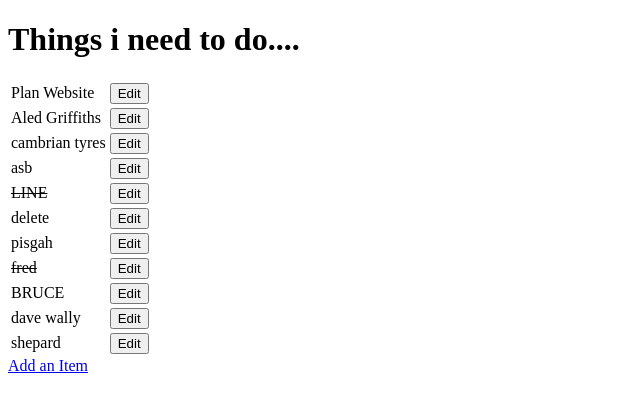
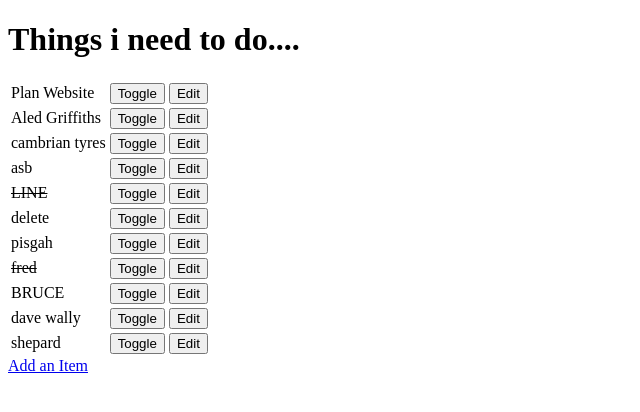
Before and after one commit to aledgriffiths79/django_todo, a Django app: page / in a window 1280 px wide. Shown: the top 412 px of the page, without its empty margins (0-640 px from the left). Run offline with Django 3.2, Linux system fonts and the light colour scheme; data comes from the database, SQL or seed files in the repository; both versions use the stored data as it was after the commit.

Commit message:
Toggle an items status: A button that we'll be able to use to toggle the status of a todo item, It will allow us to update the satus of an item without having to go to the edit page and fill out the form By wiring a button up to a new view that will update the done value of the item

```diff
--- a/django_todo/urls.py
+++ b/django_todo/urls.py
@@ -16,7 +16,7 @@ Including another URLconf
 from django.conf.urls import url
 from django.contrib import admin
 # add functions from the views.py file here:
-from todo.views import get_todo_list, create_an_item, edit_an_item
+from todo.views import get_todo_list, create_an_item, edit_an_item, toggle_status
 
 # the contruction of belows patterns in the () is the end of the url name i.e. www.sport/football.co.uk (football) and the function that affiliates that url
 urlpatterns = [
@@ -24,6 +24,7 @@ urlpatterns = [
     url(r'^$', get_todo_list),
     url(r'^add$', create_an_item),
     # \d is for digit between 0-9 and with the + u can have any number. ?P to say this is going to be an expression
-    url(r'^edit/(?P<id>\d+)$', edit_an_item)
+    url(r'^edit/(?P<id>\d+)$', edit_an_item),
+    url(r'^toggle/(?P<id>\d+)$', toggle_status)
 ]
 # r in the url patterns above stands for regular expression
--- a/todo/models.py
+++ b/todo/models.py
@@ -1,6 +1,6 @@
 from django.db import models
 
-# Create your models here.
+# Create your models here. Item will be a model that was created in a models.py file. Models is the structure of a database entry i.e name, done.
 class Item(models.Model):
   name = models.CharField(max_length=30, blank=False)
   done = models.BooleanField(blank=False, default=False)
--- a/todo/templates/todo_list.html
+++ b/todo/templates/todo_list.html
@@ -19,8 +19,15 @@
       {% endif %}
 
       <td>
+        <!-- ONCE THE BUTTON is pressed it will send a POST request to toggle url, i,e, form method=POST -->
+        <form method="POST" action="toggle/{{ item.id }}">{% csrf_token %}<input type="submit" value="Toggle"></form>
+      </td>
+
+      <td>
         <!-- action value (edit) will be the url -->
         <!-- each item will have an automatic id given by django -->
+        <!-- dont need a csrf_token because we are not posting data to the page we're only retrieving data -->
+        <!-- BELOW: method of GET and action of edit: this tell us that we want to get something from a url edit -->
         <form method="GET" action="edit/{{ item.id }}"><input type="submit" value="Edit"></form>
       </td>
     </tr>
--- a/todo/views.py
+++ b/todo/views.py
@@ -30,9 +30,9 @@ def create_an_item(request):
   return render(request, 'item_form.html', {'form': form})
 
 def edit_an_item(request, id):
-  # i want to get the object from the item model and the specific 1 i want is the primary key pk with value equal to the id
+  # i want to get the object from the item model and the specific 1 i want is the primary key pk with value equal to the id. pk stands for primary key, it is like the ObjectId of a data entry in mongodb. A primary key is unique to a specific entry in the database.
   item = get_object_or_404(Item, pk=id)
-  # saving the instance of this object
+  # saving the instance of this object. Creating a new instance of item, means adding a new entry to the database in the Item table.
 
   if request.method == 'POST':
     form = ItemForm(request.POST, instance=item)
@@ -45,3 +45,10 @@ def edit_an_item(request, id):
   return render(request, 'item_form.html', {'form': form})
 
   # doing a git pull experiment. why? i updated a readme file remotely i.e github but not locally. but then when i had features updated locally that i wanted to push remotely it wouldnt allow me too until i sorted the readme file. i then inputted in the cmd terminal git push origin master --force. it worked. But its a bad practice because when you use --force you override anything so everything you overwritten is lost. by pulling them then pushing is the correct way as you preserve history
+
+def toggle_status(request, id):
+  item = get_object_or_404(Item, pk=id)
+  # always flip the opposite so if its not done then it will set it to done and if its done it will set it to it not done
+  item.done = not item.done
+  item.save()
+  return redirect(get_todo_list)
```
Also changed, not shown: db.sqlite3, 1 other file.
